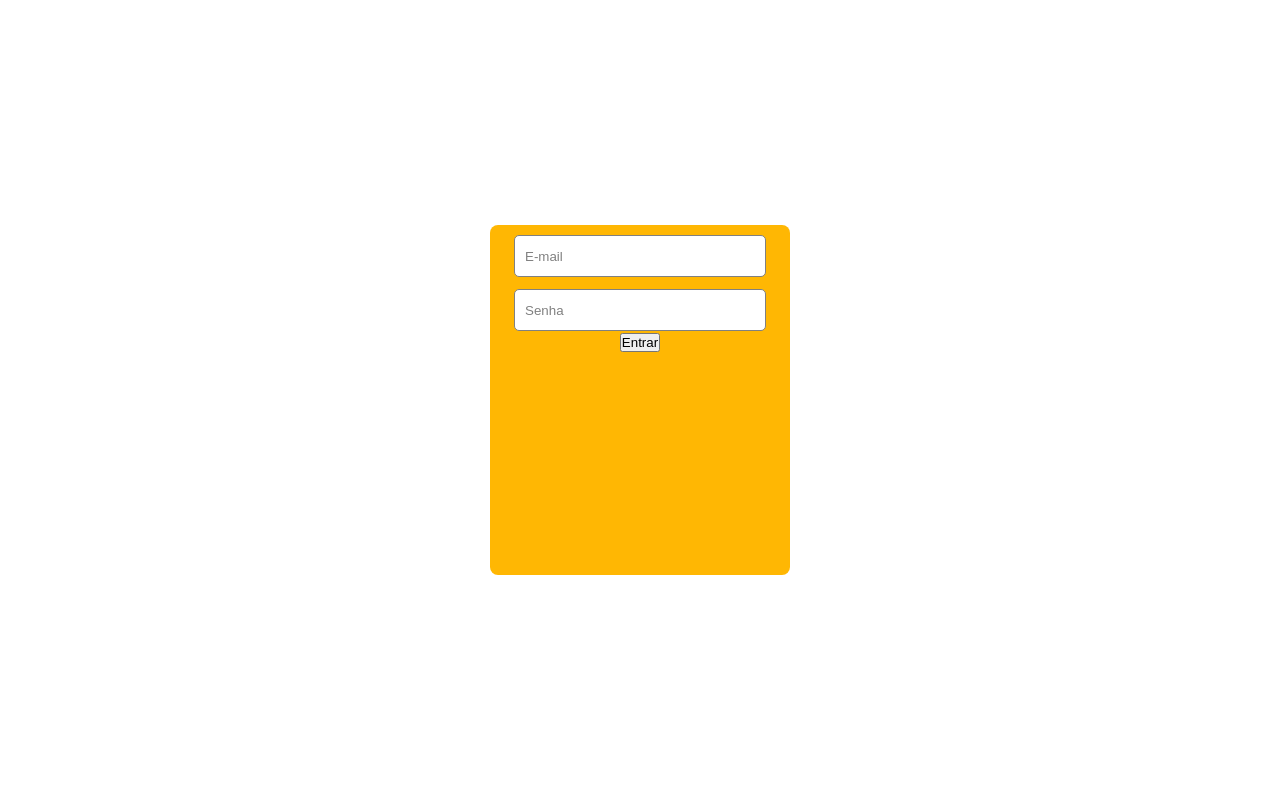
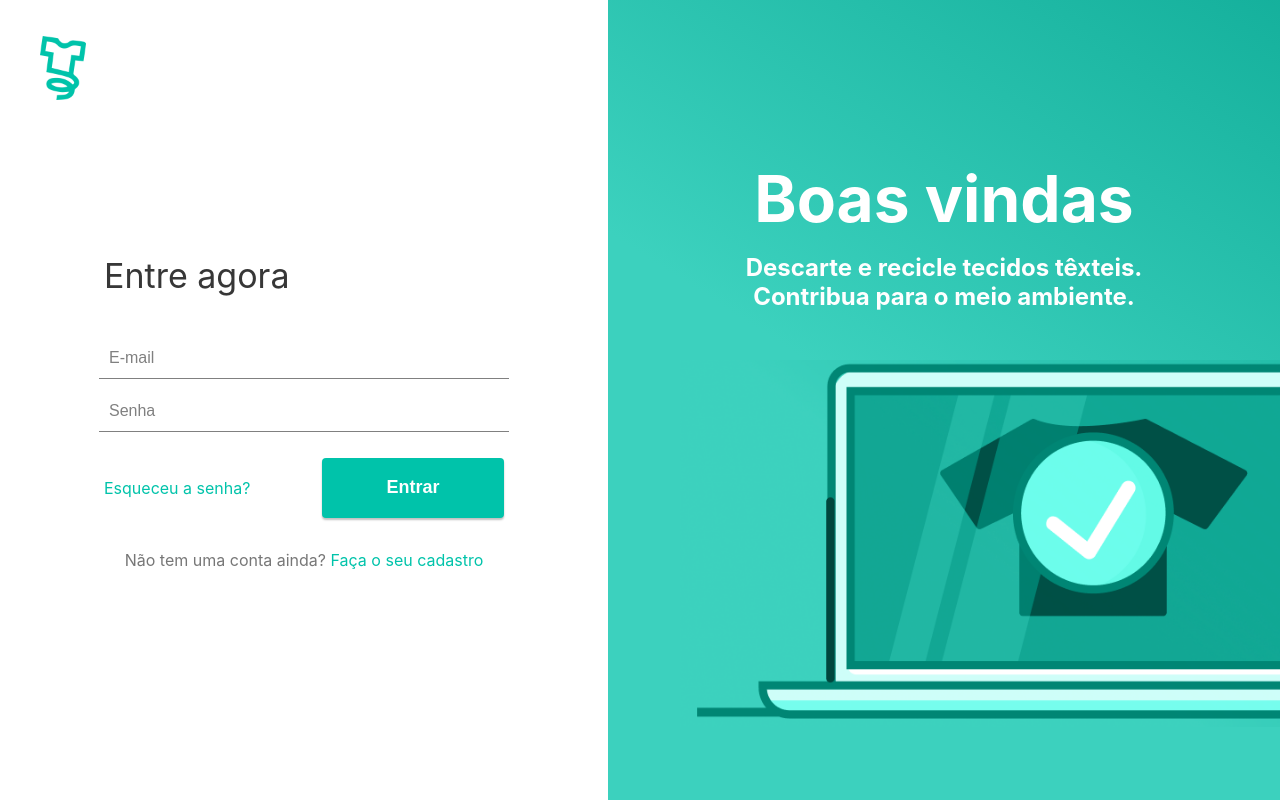
Before and after one commit to provihack-equipe-25/ph-team25, a React (Create React App) app in the folder team25/: page /login in a window 1280 px wide. Built offline with nearby package versions, Linux system fonts and the light colour scheme.

Commit message:
[feat] login page completed

```diff
--- /dev/null
+++ b/team25/src/components/app-symbol/AppSymbol.jsx
@@ -0,0 +1,20 @@
+import React from "react"
+import styled from "styled-components"
+import logo from "../../assets/logo/appsymbol.png"
+
+const Symbol = styled.div`
+  position: absolute;
+  width: 46px;
+  height: 64px;
+  left: 40px;
+  top: 36px;
+  img{
+    width: 100%;
+  }
+`
+
+export default function AppSymbol() {
+  return <Symbol>
+  <img src={logo} alt='app symbol'/>
+  </Symbol>
+}
--- a/team25/src/pages/Login/index.jsx
+++ b/team25/src/pages/Login/index.jsx
@@ -1,32 +1,39 @@
-import * as yup from "yup";
-import { yupResolver } from "@hookform/resolvers/yup";
-import { useEffect } from "react";
-import { useNavigate } from "react-router-dom";
-import { useForm } from "react-hook-form";
-import { Container, Form, Input } from "./styles";
-import { useCompanies } from "../../provider/company";
+import * as yup from "yup"
+import { yupResolver } from "@hookform/resolvers/yup"
+import { useEffect } from "react"
+import { useNavigate } from "react-router-dom"
+import { useForm } from "react-hook-form"
+import {
+  PageContainer,
+  Form,
+  Input,
+  ActionContainer,
+  FormContainer,
+  DecorationContainer,
+} from "./styles"
+import { useCompanies } from "../../provider/company"
+import BaseButton from "../../components/base-button/BaseButton"
+import AppSymbol from "../../components/app-symbol/AppSymbol"
+import login from "../../assets/login.png"
 
 const Login = () => {
-  const navigate = useNavigate();
+  const navigate = useNavigate()
 
   useEffect(() => {
-    const token = localStorage.getItem("@userToken");
+    const token = localStorage.getItem("@userToken")
     if (token) {
-      navigate("/dashboard");
+      navigate("/dashboard")
     }
-  });
-  const { userLogin } = useCompanies();
+  })
+  const { userLogin } = useCompanies()
 
   const schema = yup.object().shape({
-    email: yup
-      .string()
-      .email("Email invalid")
-      .required("Digite um E-mail necessário"),
+    email: yup.string().email("Email inválido").required("Digite um E-mail"),
     senha: yup
       .string()
       .required("Digite sua senha")
       .min(8, "Minimo de 8 caracteres"),
-  });
+  })
 
   const {
     register,
@@ -34,19 +41,37 @@ const Login = () => {
     formState: { errors },
   } = useForm({
     resolver: yupResolver(schema),
-  });
+  })
 
   return (
-    <Container>
+    <PageContainer>
+      <AppSymbol />
+
+      <FormContainer>
         <Form onSubmit={handleSubmit(userLogin)}>
+          <h1>Entre agora</h1>
           <Input {...register("email")} type="text" placeholder="E-mail" />
           <span>{errors.email?.message}</span>
           <Input {...register("senha")} type="password" placeholder="Senha" />
           <span>{errors.senha?.message}</span>
-        <button>Entrar</button>
+          <ActionContainer>
+            <a href="/">Esqueceu a senha?</a>
+            <BaseButton>Entrar</BaseButton>
+          </ActionContainer>
+          <p>
+            Não tem uma conta ainda? <a href="/signup">Faça o seu cadastro</a>
+          </p>
         </Form>
-    </Container>
-  );
-};
+      </FormContainer>
+      <DecorationContainer>
+        <h1>Boas vindas</h1>
+        <h2>
+          Descarte e recicle tecidos têxteis. Contribua para o meio ambiente.
+        </h2>
+        <img src={login} alt="camiseta para descarte em um notebook" />
+      </DecorationContainer>
+    </PageContainer>
+  )
+}
 
-export default Login;
+export default Login
--- a/team25/src/pages/Login/styles.js
+++ b/team25/src/pages/Login/styles.js
@@ -1,4 +1,5 @@
-import styled, { keyframes } from "styled-components";
+import styled, { keyframes } from "styled-components"
+import { colors } from "../../constants/theme"
 
 const appearFrom = keyframes`
 from{
@@ -9,7 +10,7 @@ to {
     opacity: 1;
 
 }
-`;
+`
 const appearFromLeft = keyframes`
 from{
     opacity:0;
@@ -19,63 +20,95 @@ to {
     opacity: 1;
     transform: translateX(0px);
 }
-`;
+`
 
-export const Container = styled.div`
+export const PageContainer = styled.div`
   width: 100vw;
   height: 100vh;
   display: flex;
+  justify-content: space-between;
+  align-items: center;
+`
+
+export const DecorationContainer = styled.div`
+  display: flex;
+  flex-direction: column;
+  align-items: center;
+  padding: 0 80px;
+  width: 40%;
+  height: 100%;
+  background: linear-gradient(
+      32.73deg,
+      rgba(255, 255, 255, 0.158) 45.71%,
+      rgba(0, 0, 0, 0.12) 99.97%
+    ),
+    #18c9b2;
+  h1 {
+    margin: 8px 0;
+    margin-top: 20vh;
+    color: white;
+    font-weight: 700;
+    font-size: 64px;
+    text-align: center;
+    z-index: 1;
+  }
+  h2 {
+    margin: 8px 0;
+    color: white;
+    font-weight: 700;
+    font-size: 24px;
+    text-align: center;
+    z-index: 1;
+  }
+  img {
+    max-width: 600px;
+    position: fixed;
+    z-index: 0;
+    right: 0;
+    top: 45vh;
+    align-self: flex-end;
+  }
+`
+
+export const FormContainer = styled.div`
+  display: flex;
   justify-content: space-around;
   align-items: center;
-  max-width: 1440px;
   margin: 0 auto;
-
-  img {
-    display: none;
-    animation: ${appearFrom} 2s;
-  }
-
-  @media (min-width: 1024px) {
-    img {
-      display: block;
-      width: 600px;
-    }
-  }
-`;
+`
 
 export const Input = styled.input`
-  width: 240px;
+  width: 100%;
   height: 40px;
   padding-left: 10px;
   margin: 10px 0;
   color: black;
-  border-radius: 5px;
-  border: 1px solid gray;
-
+  border: none;
+  border-bottom: 1px solid gray;
+  font-weight: 400;
+  font-size: 16px;
   :focus {
-    outline-color: #219ebc;
+    outline-color: ${colors.secondary};
   }
 
   ::placeholder {
     color: gray;
   }
-`;
+`
 
 export const Form = styled.form`
   display: flex;
   flex-direction: column;
   align-items: center;
   border-radius: 8px;
-  background-color: #ffb703;
-  width: 300px;
-  height: 350px;
+  width: 400px;
   animation: ${appearFromLeft} 1s;
-
   h1 {
-    margin: 20px 0;
-    color: white;
-    font-size: 45px;
-    text-shadow: 3px 2px 2px #474747, 25px 0px 2px rgba(206, 89, 55, 0);
+    font-weight: 400;
+    font-size: 34px;
+    align-self: flex-start;
+    margin: 32px 0;
+    color: ${colors.gray3};
   }
 
   span {
@@ -87,15 +120,25 @@ export const Form = styled.form`
   }
 
   p {
-    font-size: 15px;
-    color: white;
-    font-weight: 600;
-    text-shadow: 2px 1px 2px #474747, 25px 0px 2px rgba(206, 89, 55, 0);
-    margin: 10px 0 0 0;
+    margin: 8px 0;
+    color: ${colors.gray2};
     a {
       text-decoration: none;
-      color: #219ebc;
-      text-shadow: 1px 2px 3px #ffffff;
+      color: ${colors.main};
     }
   }
-`;
+`
+
+export const ActionContainer = styled.div`
+  margin: 24px;
+  width: 100%;
+  display: flex;
+  justify-content: space-between;
+  align-items: center;
+
+  a {
+    text-decoration: none;
+    color: ${colors.main};
+    text-shadow: 1px 2px 3px #ffffff;
+  }
+`
```
Also changed, not shown: team25/src/assets/login.png (added), team25/src/assets/logo/appsymbol.png (added). Lines whose indentation alone changed are shown as unchanged.
